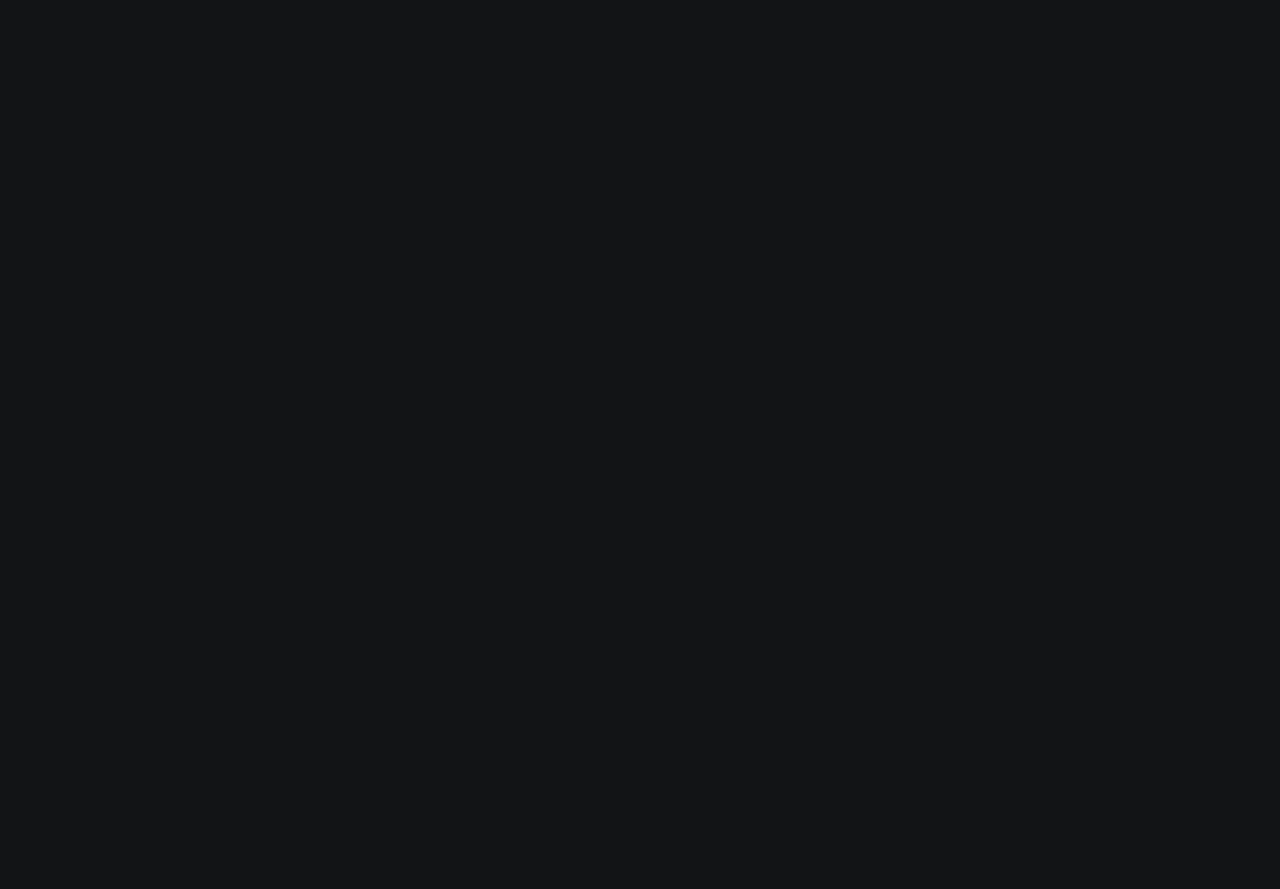
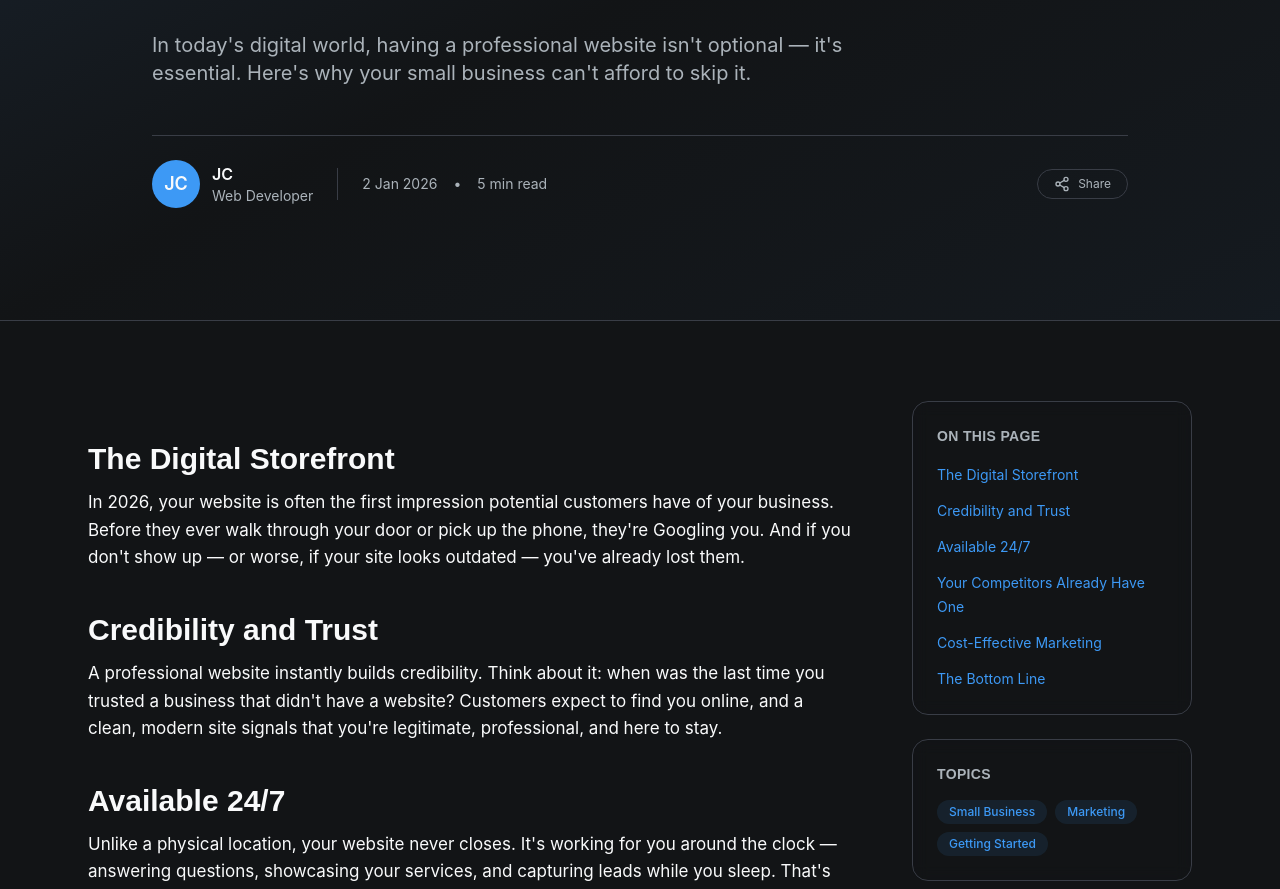
Before and after one commit to Joeeeeca/port, a React (Vite) app: page /blog/why-every-small-business-needs-a-website in a window 1280 px wide. Before the commit this address had no page. Shown: the part 401-1290 px from the top of the page. Before the commit the page ends 800 px from the top, so only its background shows below. Built offline with nearby package versions, Linux system fonts and the light colour scheme; a web font is replaced by a local one.

Commit message:
Adding First blog Post 'why every business needs a website in 2026'

```diff
--- a/src/blog/blog-data.ts
+++ b/src/blog/blog-data.ts
@@ -19,21 +19,35 @@ export interface BlogPost {
 // -----------------------------
 const posts: BlogPost[] = [
   {
-    slug: "why-your-website-isnt-converting",
-    title: "Why Your Website Isn’t Converting",
+    slug: "why-every-small-business-needs-a-website",
+    title: "Why Every Small Business Needs a Website in 2026",
     excerpt:
-      "Most business websites fail not because of design, but because of one overlooked issue.",
+      "In today's digital world, having a professional website isn't optional — it's essential. Here's why your small business can't afford to skip it.",
     content: `
-<h3>The real problem</h3>
-<p>Most websites focus on looking good instead of guiding users.</p>
+<h3>The Digital Storefront</h3>
+<p>In 2026, your website is often the first impression potential customers have of your business. Before they ever walk through your door or pick up the phone, they're Googling you. And if you don't show up — or worse, if your site looks outdated — you've already lost them.</p>
 
-<h3>What actually converts</h3>
-<p>Clear messaging, strong CTAs, and trust signals.</p>
+<h3>Credibility and Trust</h3>
+<p>A professional website instantly builds credibility. Think about it: when was the last time you trusted a business that didn't have a website? Customers expect to find you online, and a clean, modern site signals that you're legitimate, professional, and here to stay.</p>
+
+<h3>Available 24/7</h3>
+<p>Unlike a physical location, your website never closes. It's working for you around the clock — answering questions, showcasing your services, and capturing leads while you sleep. That's powerful.</p>
+
+<h3>Your Competitors Already Have One</h3>
+<p>If your competitors have websites and you don't, guess who's getting the business? Even a simple site puts you in the game and gives potential customers a reason to choose you over the competition.</p>
+
+<h3>Cost-Effective Marketing</h3>
+
+<p>Compared to traditional advertising, a website is incredibly cost-effective. Once it's built, it continues to work for you with minimal ongoing costs. Add some basic SEO, and you've got a marketing machine that attracts customers organically.</p>
+
+<h3>The Bottom Line</h3>
+
+<p>A website isn't just a nice-to-have anymore — it's essential infrastructure for any business that wants to grow. If you're ready to establish your online presence, I'd love to help you get started.</p>
     `,
-    created: "2026-01-08",
-    readTime: "6 min read",
-    category: "Conversion",
-    tags: ["SEO", "Conversion"],
+    created: "2026-01-02",
+    readTime: "5 min read",
+    category: "Business",
+    tags: ["Small Business", "Marketing", "Getting Started"],
   },
 ]
 
```
